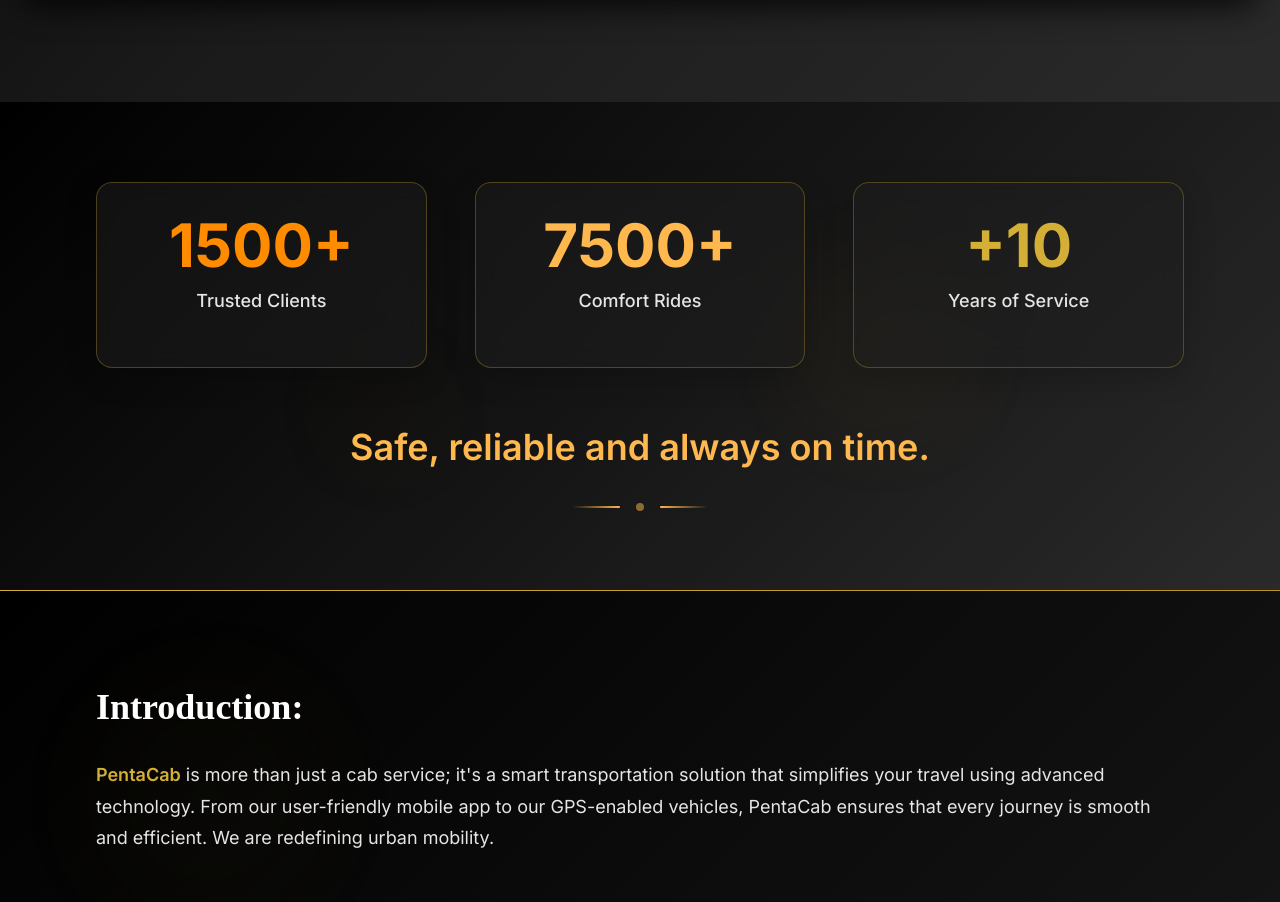
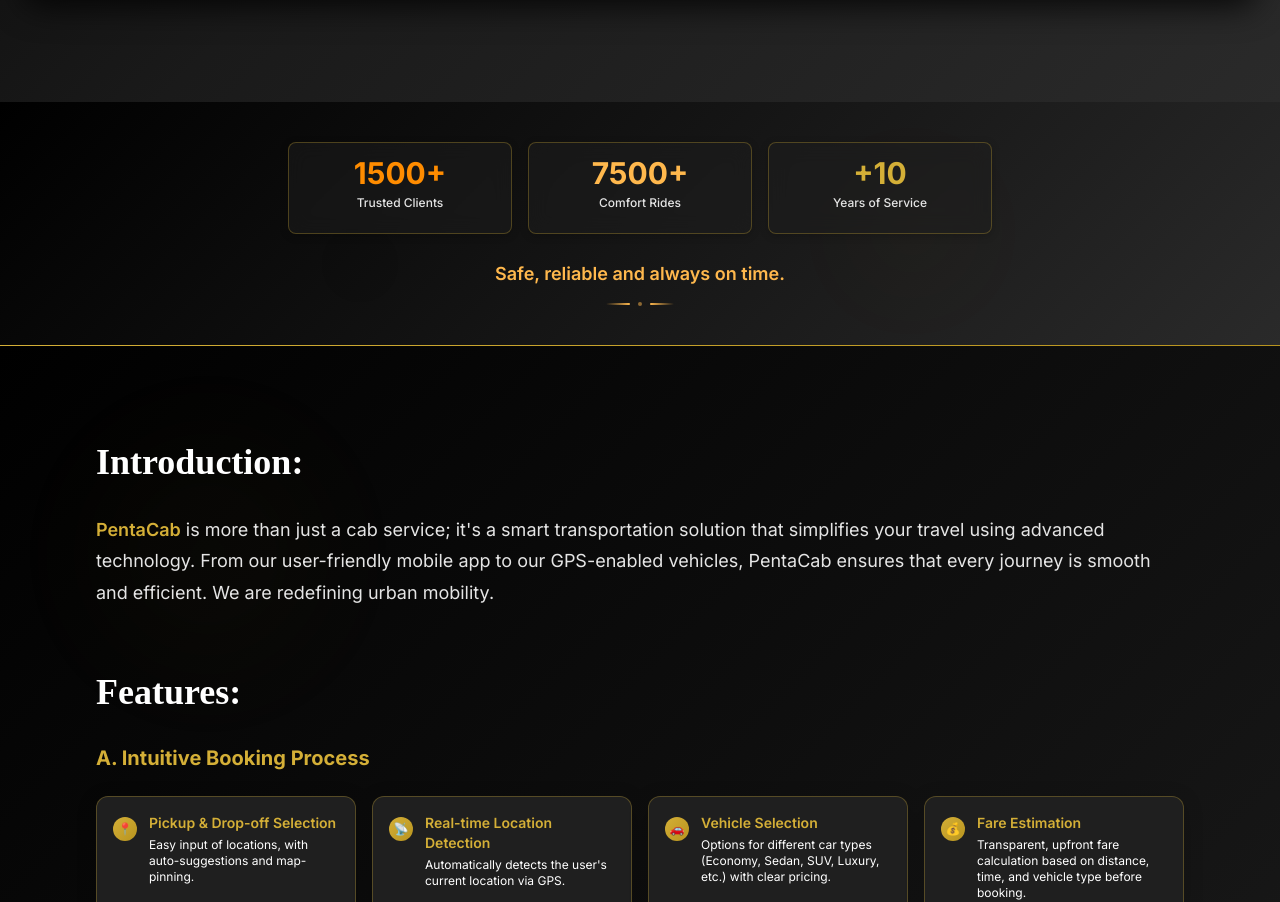
Before and after one commit to Hitesh-malik/cab_service, a Next.js app: page / in a window 1280 px wide. Shown: the part 1446-2348 px from the top of the page. Built offline with nearby package versions, Linux system fonts and the light colour scheme; a web font is replaced by a local one.

Commit message:
stats section smaller

```diff
--- a/src/components/StatsSection.tsx
+++ b/src/components/StatsSection.tsx
@@ -3,10 +3,10 @@
 // ============================================================================
 
 // src/components/StatsSection.tsx
-'use client';
+"use client";
 
-import React, { useState, useEffect, useRef } from 'react';
-import { theme, themeVariants } from '@/styles/theme';
+import React, { useState, useEffect, useRef } from "react";
+import { theme } from "@/styles/theme";
 
 interface StatItem {
   number: string;
@@ -23,26 +23,26 @@
 
   const stats: StatItem[] = [
     {
-      number: '1500+',
-      label: 'Trusted Clients',
+      number: "1500+",
+      label: "Trusted Clients",
       color: theme.colors.secondary.orange,
       targetValue: 1500,
-      suffix: '+'
+      suffix: "+",
     },
     {
-      number: '7500+',
-      label: 'Comfort Rides',
+      number: "7500+",
+      label: "Comfort Rides",
       color: theme.colors.secondary.warmYellow,
       targetValue: 7500,
-      suffix: '+'
+      suffix: "+",
     },
     {
-      number: '+10',
-      label: 'Years of Service',
+      number: "+10",
+      label: "Years of Service",
       color: theme.colors.accent.gold,
       targetValue: 10,
-      suffix: '+'
-    }
+      suffix: "+",
+    },
   ];
 
   // Intersection Observer to trigger animation when component comes into view
@@ -81,7 +81,7 @@
           step++;
           current = Math.min(increment * step, stat.targetValue);
 
-          setAnimatedValues(prev => {
+          setAnimatedValues((prev) => {
             const newValues = [...prev];
             newValues[index] = Math.floor(current);
             return newValues;
@@ -100,7 +100,7 @@
   return (
     <section
       ref={sectionRef}
-      className="py-16 lg:py-20 relative overflow-hidden"
+      className="py-6 lg:py-10 relative overflow-hidden"
       style={{
         background: theme.gradients.blackToCharcoal,
       }}
@@ -108,61 +108,64 @@
       {/* Background decoration using theme colors */}
       <div className="absolute inset-0" style={{ opacity: 0.05 }}>
         <div
-          className="absolute top-1/2 left-1/4 w-32 h-32 rounded-full blur-3xl animate-pulse"
+          className="absolute top-1/2 left-1/4 w-20 h-20 rounded-full blur-3xl animate-pulse"
           style={{
             backgroundColor: theme.colors.accent.gold,
           }}
         />
         <div
-          className="absolute top-1/3 right-1/4 w-40 h-40 rounded-full blur-3xl animate-pulse"
+          className="absolute top-1/3 right-1/4 w-24 h-24 rounded-full blur-3xl animate-pulse"
           style={{
             backgroundColor: theme.colors.secondary.amber,
-            animationDelay: '1000ms'
+            animationDelay: "1000ms",
           }}
         />
       </div>
 
-      <div className="relative z-10 max-w-6xl mx-auto px-4 sm:px-6 lg:px-8">
+      <div className="relative z-10 max-w-3xl mx-auto px-4 sm:px-6 lg:px-8">
         {/* Stats Grid */}
-        <div className="grid grid-cols-1 md:grid-cols-3 gap-8 lg:gap-12 mb-12">
+        <div className="grid grid-cols-1 md:grid-cols-3 gap-3 lg:gap-4 mb-6">
           {stats.map((stat, index) => (
             <div
               key={index}
-              className="group text-center animate-fade-in-up rounded-2xl p-8 border transition-all duration-500 hover:scale-105"
+              className="group text-center animate-fade-in-up rounded-lg p-3 border transition-all duration-500 hover:scale-105"
               style={{
                 animationDelay: `${index * 200}ms`,
                 backgroundColor: `${theme.colors.background.card}80`, // Semi-transparent
-                backdropFilter: 'blur(10px)',
+                backdropFilter: "blur(10px)",
                 borderColor: theme.colors.border.goldLight,
-                boxShadow: `0 8px 32px ${theme.colors.shadow.card}`,
+                boxShadow: `0 2px 8px ${theme.colors.shadow.card}`,
               }}
               onMouseEnter={(e) => {
                 e.currentTarget.style.borderColor = theme.colors.border.gold;
-                e.currentTarget.style.boxShadow = `0 12px 40px ${theme.colors.shadow.gold}`;
+                e.currentTarget.style.boxShadow = `0 4px 16px ${theme.colors.shadow.gold}`;
               }}
               onMouseLeave={(e) => {
-                e.currentTarget.style.borderColor = theme.colors.border.goldLight;
-                e.currentTarget.style.boxShadow = `0 8px 32px ${theme.colors.shadow.card}`;
+                e.currentTarget.style.borderColor =
+                  theme.colors.border.goldLight;
+                e.currentTarget.style.boxShadow = `0 2px 8px ${theme.colors.shadow.card}`;
               }}
             >
               {/* Animated Number */}
               <div
-                className="text-4xl lg:text-5xl xl:text-6xl font-bold mb-3 transition-all duration-300 group-hover:scale-110"
+                className="text-xl lg:text-2xl xl:text-3xl font-bold mb-1 transition-all duration-300 group-hover:scale-110"
                 style={{
                   color: stat.color,
-                  fontFamily: theme.typography.fontFamily.sans.join(', '),
+                  fontFamily: theme.typography.fontFamily.sans.join(", "),
                   fontWeight: theme.typography.fontWeight.bold,
                 }}
               >
-                {index === 2 ? '+' : ''}{animatedValues[index]}{index !== 2 ? '+' : ''}
+                {index === 2 ? "+" : ""}
+                {animatedValues[index]}
+                {index !== 2 ? "+" : ""}
               </div>
 
               {/* Label */}
               <div
-                className="font-medium text-lg group-hover:text-opacity-100 transition-colors duration-300"
+                className="font-medium text-xs group-hover:text-opacity-100 transition-colors duration-300"
                 style={{
                   color: theme.colors.text.secondary,
-                  fontSize: theme.typography.fontSize.lg,
+                  fontSize: theme.typography.fontSize.xs,
                   fontWeight: theme.typography.fontWeight.medium,
                 }}
                 onMouseEnter={(e) => {
@@ -177,7 +180,7 @@
 
               {/* Decorative line */}
               <div
-                className="w-16 h-1 mx-auto mt-4 opacity-0 group-hover:opacity-100 transition-opacity duration-500 rounded-full"
+                className="w-8 h-0.5 mx-auto mt-2 opacity-0 group-hover:opacity-100 transition-opacity duration-500 rounded-full"
                 style={{
                   background: theme.gradients.gold,
                 }}
@@ -187,13 +190,16 @@
         </div>
 
         {/* Tagline */}
-        <div className="text-center animate-fade-in-up" style={{ animationDelay: '600ms' }}>
+        <div
+          className="text-center animate-fade-in-up"
+          style={{ animationDelay: "600ms" }}
+        >
           <h3
-            className="text-2xl lg:text-3xl xl:text-4xl font-semibold leading-relaxed"
+            className="text-base lg:text-lg xl:text-xl font-semibold leading-relaxed"
             style={{
               color: theme.colors.secondary.warmYellow,
-              fontFamily: theme.typography.fontFamily.sans.join(', '),
-              fontSize: theme.typography.fontSize['4xl'],
+              fontFamily: theme.typography.fontFamily.sans.join(", "),
+              fontSize: theme.typography.fontSize.lg,
               lineHeight: theme.typography.lineHeight.relaxed,
             }}
           >
@@ -201,21 +207,21 @@
           </h3>
 
           {/* Decorative elements */}
-          <div className="flex items-center justify-center mt-6 space-x-4">
+          <div className="flex items-center justify-center mt-3 space-x-2">
             <div
-              className="w-12 h-0.5 rounded-full"
+              className="w-6 h-0.5 rounded-full"
               style={{
                 background: `linear-gradient(to right, transparent, ${theme.colors.secondary.warmYellow})`,
               }}
             />
             <div
-              className="w-2 h-2 rounded-full animate-pulse"
+              className="w-1 h-1 rounded-full animate-pulse"
               style={{
                 backgroundColor: theme.colors.secondary.warmYellow,
               }}
             />
             <div
-              className="w-12 h-0.5 rounded-full"
+              className="w-6 h-0.5 rounded-full"
               style={{
                 background: `linear-gradient(to left, transparent, ${theme.colors.secondary.warmYellow})`,
               }}
```
